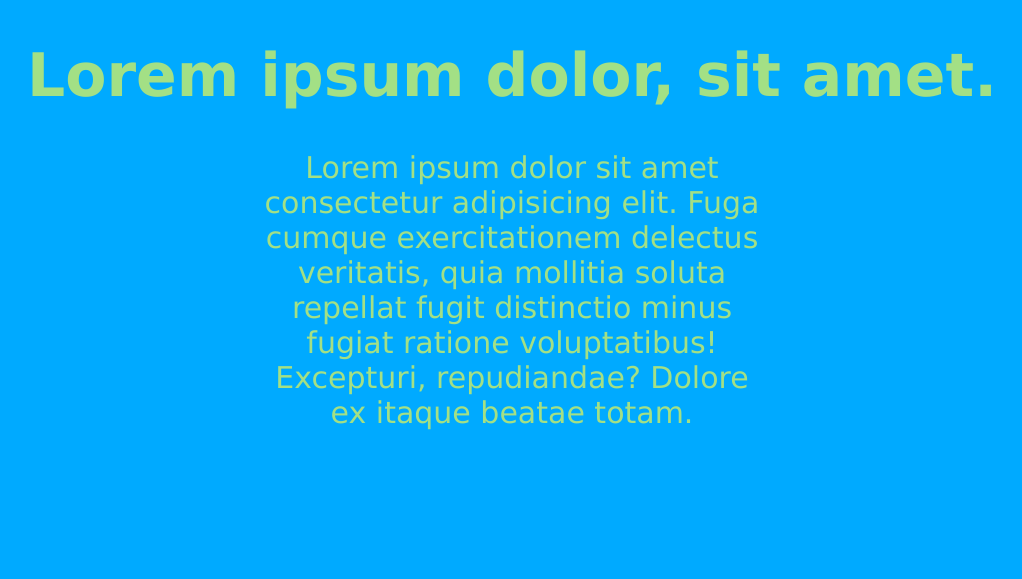
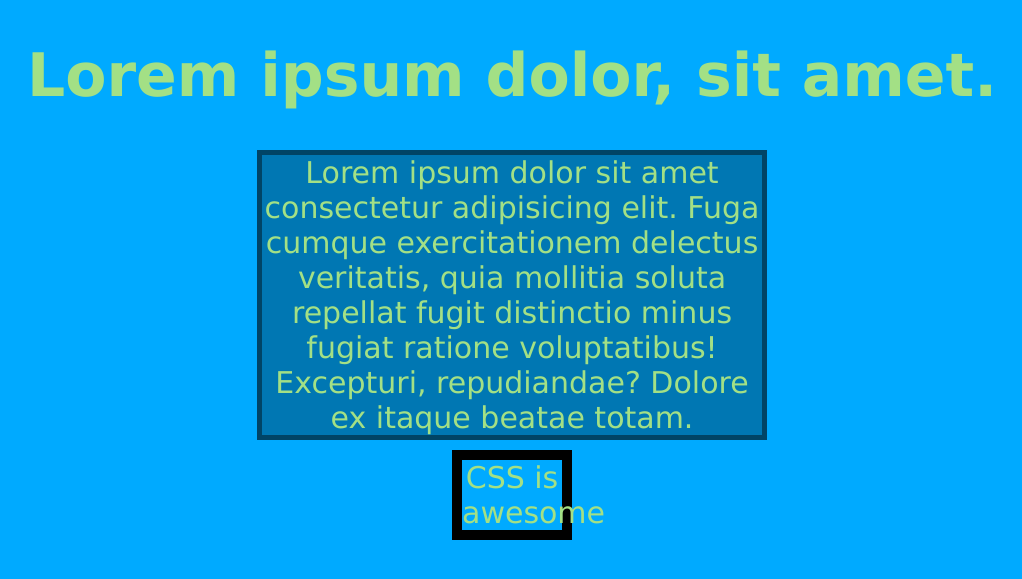
Before and after one commit to PerzotProgrammer/Tech19.html, a PHP site: page / in a window 1280 px wide. Shown: the top 579 px of the page, without its empty margins (128-1150 px from the left). Run offline with PHP 8.4, Linux system fonts and the light colour scheme.

Commit message:
css is awesome

```diff
--- a/Trening/index.html
+++ b/Trening/index.html
@@ -14,5 +14,8 @@
     <div id="main">
         Lorem ipsum dolor sit amet consectetur adipisicing elit. Fuga cumque exercitationem delectus veritatis, quia mollitia soluta repellat fugit distinctio minus fugiat ratione voluptatibus! Excepturi, repudiandae? Dolore ex itaque beatae totam.
     </div>
+    <div id="css">
+        CSS is awesome
+    </div>
 </body>
 </html>
--- a/Trening/style.css
+++ b/Trening/style.css
@@ -14,7 +14,18 @@ body
 }
 #main
 {
+    background-color: hsl(200,100%,35%);
+    border:5px solid hsl(200,100%,20%);
     width: 500px;
     margin-left: auto;
     margin-right: auto;
 }
+#css
+{
+    margin-top: 10px;
+    border: 10px solid black;
+    width: 100px;
+    margin-left: auto;
+    margin-right: auto;
+
+}
```
